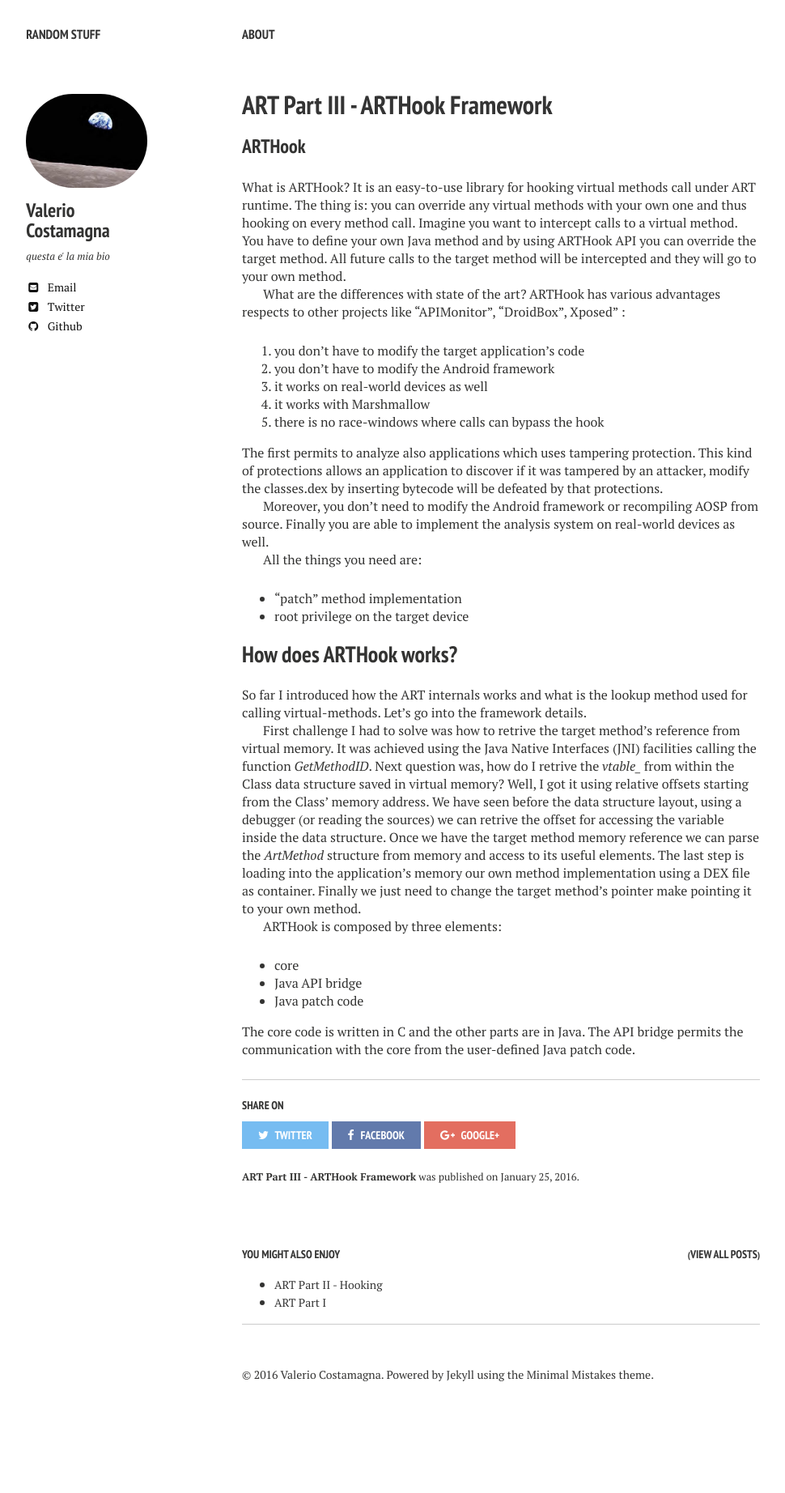
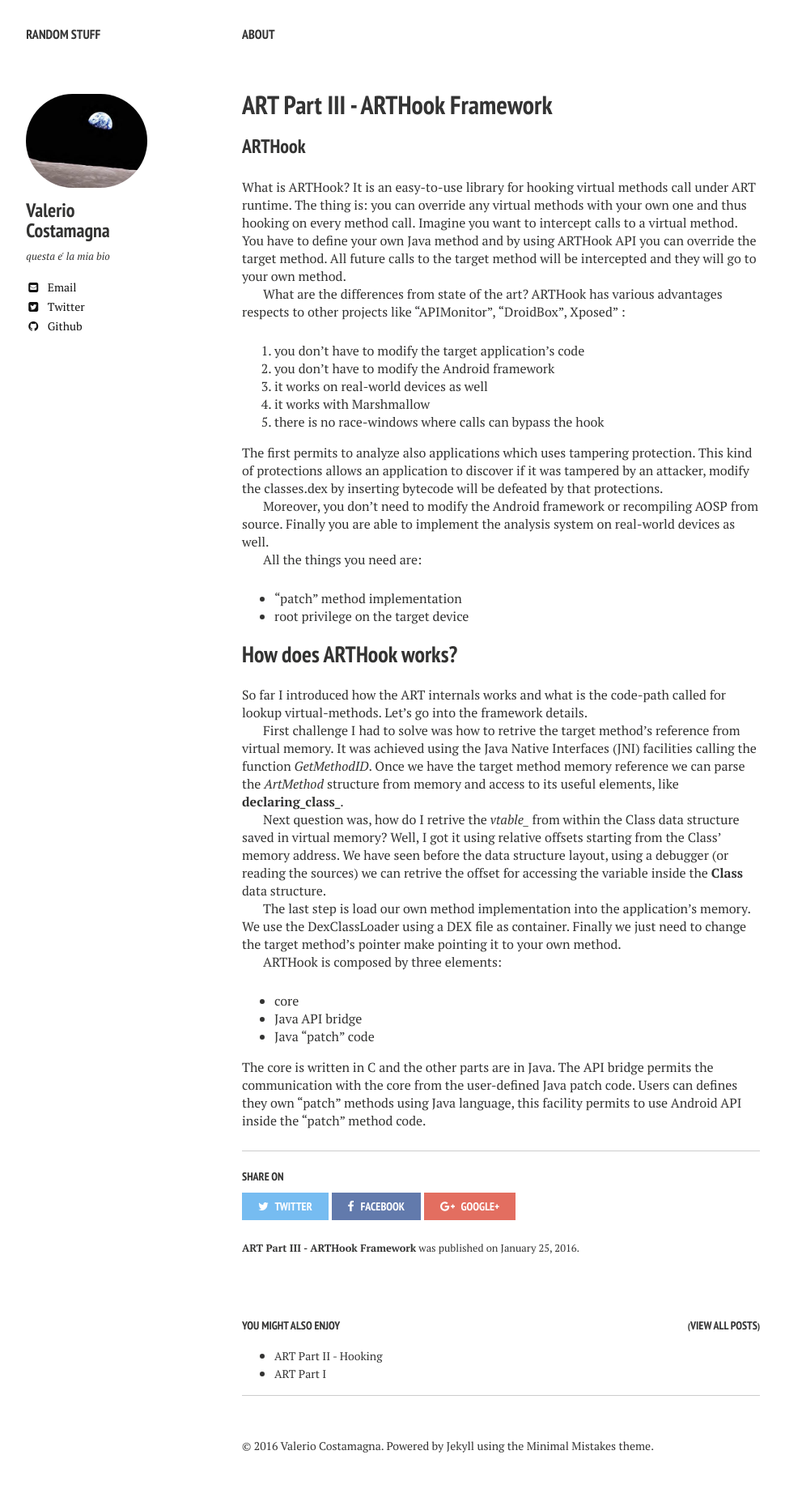
Before and after one commit to vaioco/vaioco.github.io, a Jekyll site: the page built from _posts/ART/2016-01-25-art-part-iii-arthook-framework.markdown, in a window 1280 px wide. Shown: the whole page at 81% size, without its empty margins (21-991 px from the left). Built offline with Jekyll 4.4.1, drawn with Linux system fonts in a browser that asks for light colours; nearby versions of some CDN libraries; some web fonts are replaced; before the commit the page ends 1756 px from its top, so only the background shows below that.

Commit message:
part III

```diff
--- a/_posts/ART/2016-01-25-art-part-iii-arthook-framework.markdown
+++ b/_posts/ART/2016-01-25-art-part-iii-arthook-framework.markdown
@@ -15,7 +15,7 @@ date: 2016-01-25T16:40:36+01:00
 What is ARTHook? It is an easy-to-use library for hooking virtual methods call under ART runtime. The thing is: you can override any virtual methods with your own one and thus hooking on every method call.
 Imagine you want to intercept calls to a virtual method. You have to define your own Java method and by using ARTHook API you can override the target method. All future calls to the target method will be intercepted and they will go to your own method.
 
-What are the differences with state of the art?
+What are the differences from state of the art?
 ARTHook has various advantages respects to other projects like "APIMonitor", "DroidBox", Xposed" :
 
 1. you don't have to modify the target application's code
@@ -36,16 +36,19 @@ All the things you need are:
 
 ## How does ARTHook works? ##
 
-So far I introduced how the ART internals works and what is the lookup method used for calling virtual-methods. Let's go into the framework details.
+So far I introduced how the ART internals works and what is the code-path called for lookup virtual-methods. Let's go into the framework details.
 
-First challenge I had to solve was how to retrive the target method's reference from virtual memory. It was achieved using the Java Native Interfaces (JNI) facilities calling the function _GetMethodID_.
-Next question was, how do I retrive the _vtable\__ from within the Class data structure saved in virtual memory? Well, I got it using relative offsets starting from the Class' memory address. We have seen before the data structure layout, using a debugger (or reading the sources) we can retrive the offset for accessing the variable inside the data structure.
-Once we have the target method memory reference we can parse the _ArtMethod_ structure from memory and access to its useful elements. The last step is loading into the application's memory our own method implementation using a DEX file as container. Finally we just need to change the target method's pointer make pointing it to your own method.
+First challenge I had to solve was how to retrive the target method's reference from virtual memory. It was achieved using the Java Native Interfaces (JNI) facilities calling the function _GetMethodID_. Once we have the target method memory reference we can parse the _ArtMethod_ structure from memory and access to its useful elements, like **declaring_class_**.
+
+Next question was, how do I retrive the _vtable\__ from within the Class data structure saved in virtual memory? Well, I got it using relative offsets starting from the Class' memory address. We have seen before the data structure layout, using a debugger (or reading the sources) we can retrive the offset for accessing the variable inside the **Class** data structure.
+
+
+The last step is load our own method implementation into the application's memory. We use the DexClassLoader using a DEX file as container. Finally we just need to change the target method's pointer make pointing it to your own method.
 
 ARTHook is composed by three elements:
 
 * core
 * Java API bridge
-* Java patch code
+* Java "patch" code
 
-The core code is written in C and the other parts are in Java. The API bridge permits the communication with the core from the user-defined Java patch code.
+The core is written in C and the other parts are in Java. The API bridge permits the communication with the core from the user-defined Java patch code. Users can defines they own "patch" methods using Java language, this facility permits to use Android API inside the "patch" method code.
```
